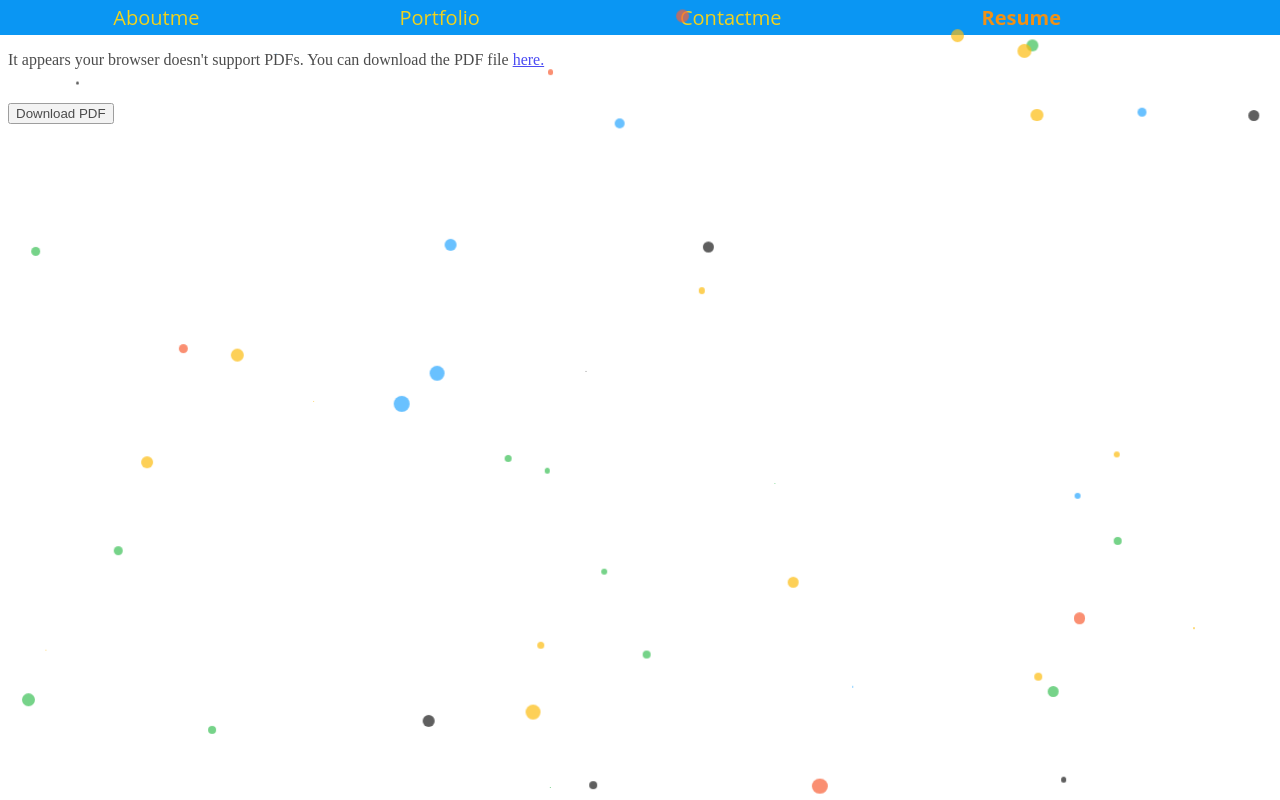
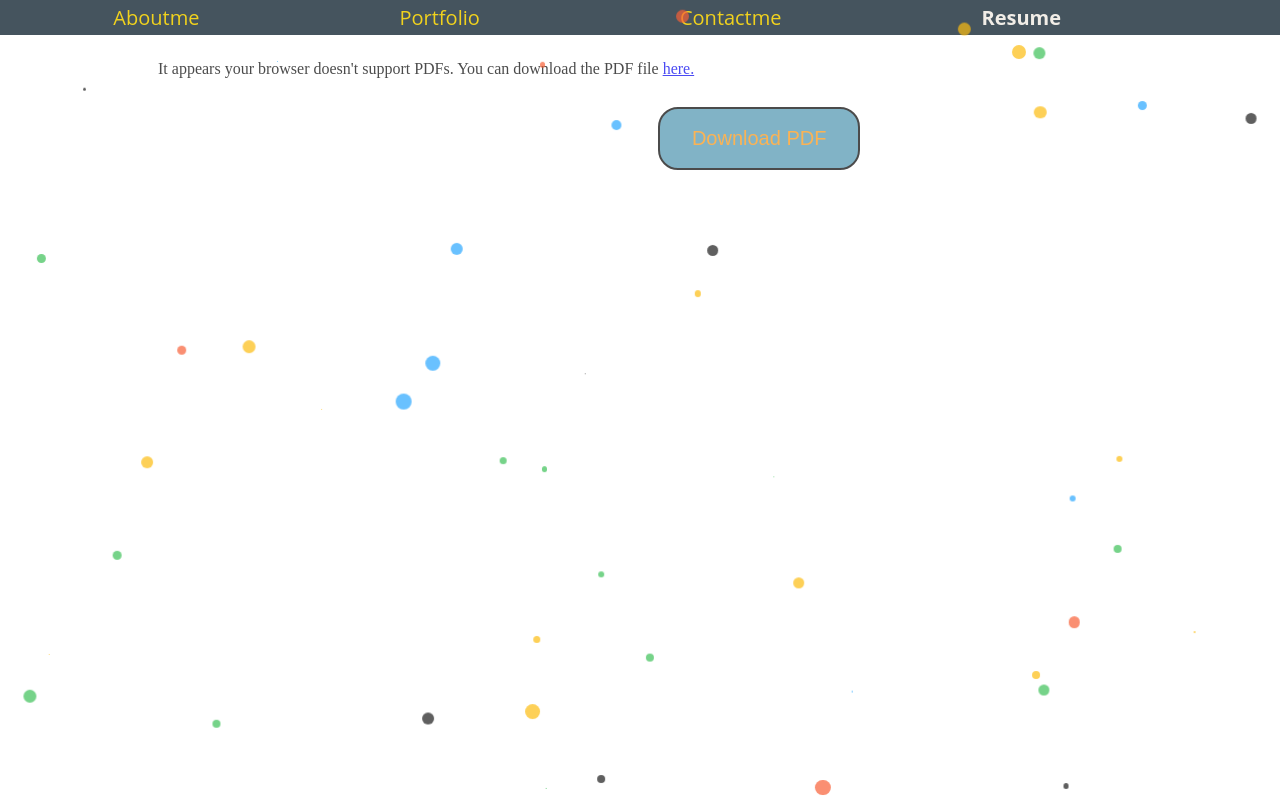
Before and after one commit to connorbottone/CbottonePorfolio, a React (Create React App) app in the folder my-app/: page / in a window 1280 px wide. Both pictures are taken after a click on the element "Resume". Shown: the top 800 px of the page. Built offline with nearby package versions, Linux system fonts and the light colour scheme.

Commit message:
styled resume page and added additional styling to the about me page

```diff
--- a/my-app/src/components/Resume.js
+++ b/my-app/src/components/Resume.js
@@ -1,6 +1,6 @@
 import  resume from "../public/resume.pdf";
 import React,{useState} from 'react';
-
+import "../styles/resume.css";
 
 const handleDownload = () => {
     window.open(resume);
@@ -9,7 +9,7 @@ const handleDownload = () => {
 const Resume = () => {
     return (
         <div className="resume">
-         <object data={resume} type="application/pdf" >
+         <object data={resume} type="application/pdf" width="1500px" height="700px">
         <p>
           It appears your browser doesn't support PDFs. You can download the
           PDF file{" "}
@@ -19,7 +19,7 @@ const Resume = () => {
         </p>
       </object>
       <br />
-      <button onClick={handleDownload}>Download PDF</button>
+      <button id="pdf" onClick={handleDownload}>Download PDF</button>
     </div>
     );
 }
--- a/my-app/src/components/footer.js
+++ b/my-app/src/components/footer.js
@@ -27,7 +27,8 @@ border: {
     height: '110px',
     border: '1px solid black',
     margin: 'auto',
-    marginTop: '750px',
+    marginTop: '800px',
+
     borderRadius: '80px',
     border: '2px solid bisque',
 
@@ -50,7 +51,7 @@ const Footer= ({x,setCurrentPage}) => {
   </svg></a><p>Gmail</p>
   <br></br>
   <br></br>
-  <a href='https://www.indeed.com/'>
+  <a href='https://my.indeed.com/p/connorb-movm7b2'>
   <svg style={style.img} xmlns="http://www.w3.org/2000/svg" viewBox="0 0 512 512">
     <path fill="#00A9E0" d="M471.1,227.5v-36.8h-70.5v36.8H471.1z M471.1,295.3v-70.5h-70.5v70.5H471.1z M471.1,359.8v-36.8h-70.5v36.8H471.1z M200.5,359.8h70.5v-36.8h-70.5V359.8z M471.1,0H40.9C18.3,0,0,18.3,0,40.9v430.3C0,493.7,18.3,512,40.9,512h430.3c22.6,0,40.9-18.3,40.9-40.9V40.9C512,18.3,493.7,0,471.1,0z M200.5,71.4v71.4h-70.5V71.4H200.5z M200.5,143.7v71.4h-70.5v-71.4H200.5z M471.1,430.3H40.9V40.9h430.3V430.3z M471.1,287.7H300.6v-70.5h170.5V287.7z M471.1,223.3H300.6v-36.8h170.5V223.3z"/>
   </svg>
--- a/my-app/src/styles/aboutme.css
+++ b/my-app/src/styles/aboutme.css
@@ -9,8 +9,40 @@
     margin-top: 130px;
     box-shadow: 0 4px 8px 0 rgba(0,0,0,0.2);
     border: 2px solid  rgb(184, 132, 65);
-    background-color: bisque;
+    background-color: bisque; background-color: hsla(200,40%,30%,.4);
+    background-image:
+      url('https://78.media.tumblr.com/cae86e76225a25b17332dfc9cf8b1121/tumblr_p7n8kqHMuD1uy4lhuo1_540.png'),
+      url('https://78.media.tumblr.com/66445d34fe560351d474af69ef3f2fb0/tumblr_p7n908E1Jb1uy4lhuo1_1280.png'),
+      url('https://78.media.tumblr.com/8cd0a12b7d9d5ba2c7d26f42c25de99f/tumblr_p7n8kqHMuD1uy4lhuo2_1280.png'),
+      url('https://78.media.tumblr.com/5ecb41b654f4e8878f59445b948ede50/tumblr_p7n8on19cV1uy4lhuo1_1280.png'),
+      url('https://78.media.tumblr.com/28bd9a2522fbf8981d680317ccbf4282/tumblr_p7n8kqHMuD1uy4lhuo3_1280.png');
+    background-repeat: repeat-x;
+    background-position:
+      0 20%,
+      0 100%,
+      0 50%,
+      0 100%,
+      0 0;
+    background-size:
+      2500px,
+      800px,
+      500px 200px,
+      1000px,
+      400px 260px;
+    animation: 50s para infinite linear;
+    }
+
+  @keyframes para {
+    100% {
+      background-position:
+        -5000px 20%,
+        -800px 95%,
+        500px 50%,
+        1000px 100%,
+        400px 0;
+      }
 }
+
 .card-outer {
     width: 500px;
     height: 300px;
@@ -20,7 +52,14 @@
     margin: 50px auto;
     z-index: 5;
     background-color: rgb(250, 208, 157);
-    border: 2px solid rgb(184, 132, 65);}
+    border: 2px solid rgb(184, 132, 65);
+    margin-top: -23px;
+
+
+    /* max-height: 600px; */
+
+
+    }
 
   .card-inner {
     display: flex;
--- a/my-app/src/styles/header.css
+++ b/my-app/src/styles/header.css
@@ -1,6 +1,6 @@
 
       .header {
-        background-color: #0a96f3;
+        background-color: #45545e;
         color: #f1d21d;
         padding: 4px;
         height: 100%;
@@ -39,10 +39,10 @@
         }
 
         .nav div:hover {
-        color: #f09116;
+        color: #f3f2f0;
         }
 
         .navActive {
-        color: #f09116;
+        color: #f1ede7;
         font-weight: bold;
         }
--- /dev/null
+++ b/my-app/src/styles/resume.css
@@ -0,0 +1,27 @@
+.resume{
+
+    margin-left: 150px;
+    margin-top: 25px;
+}
+#pdf{
+    margin-left: 500px;
+margin-top: -5px;
+    width: 30%;
+    padding: 18px;
+    font-size: 20px;
+    background-color: #4c93af;
+    color: #fa930d;
+    border-radius: 20px;
+    border: none;
+    cursor: pointer;
+
+
+    border: 2px solid rgb(0, 0, 0);
+}
+
+#pdf:hover {
+    background-color: #f09116;
+    box-shadow: 7px 7px 7px #ccc;
+
+    color: #4c93af ;
+  }
```
